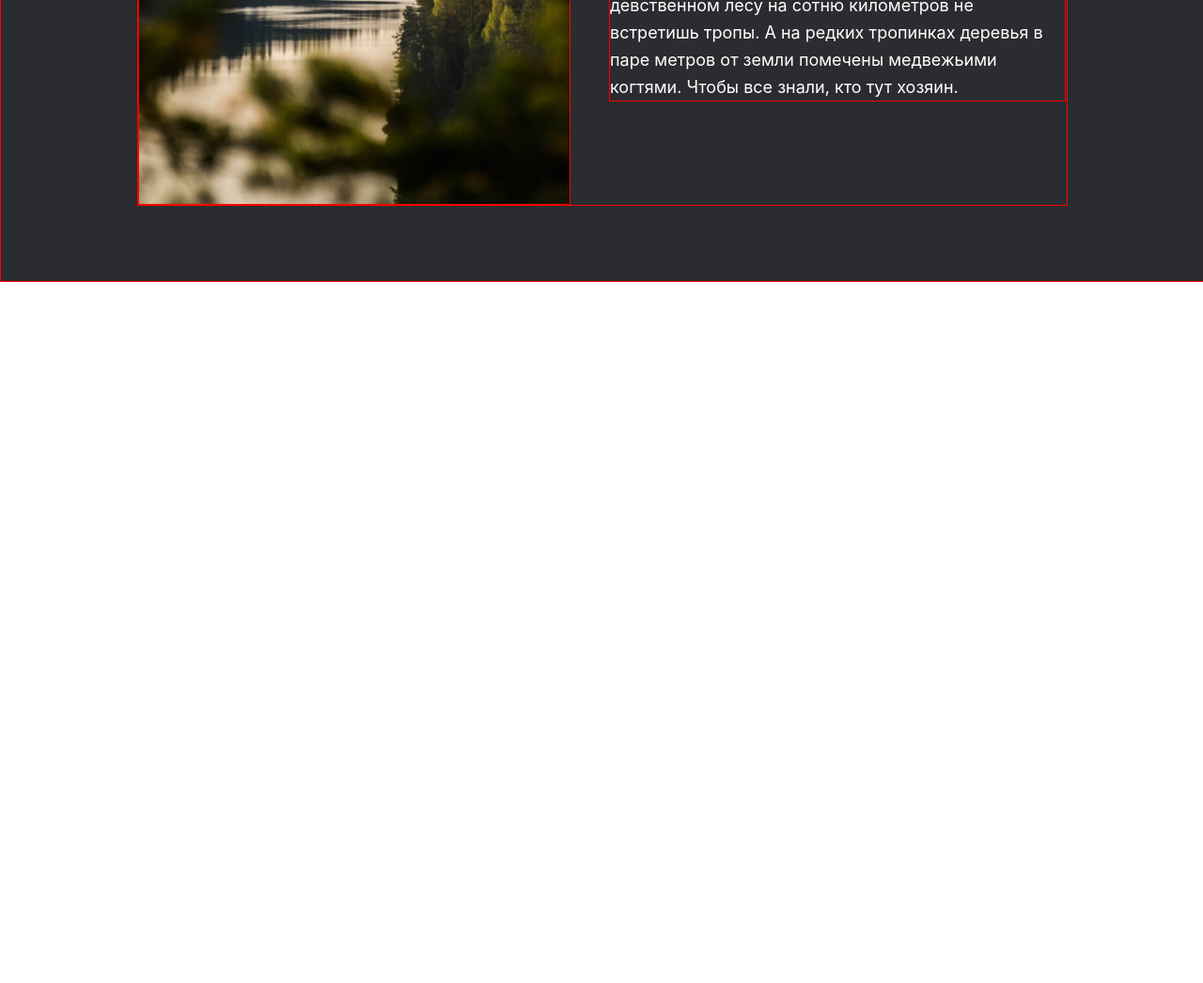
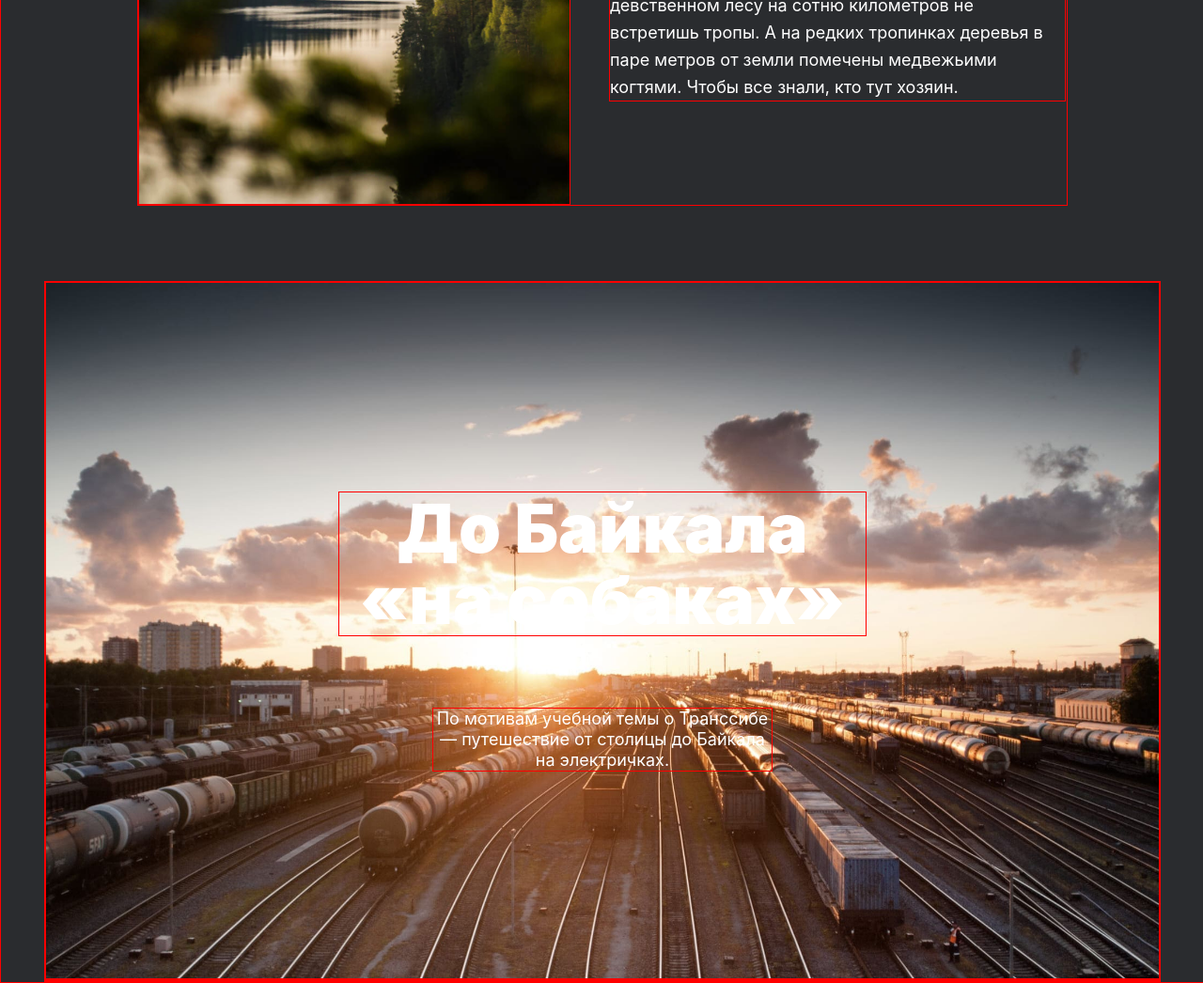
Before and after one commit to DezmonDND/russian-travel, a plain HTML site: page index.html in a window 1280 px wide. Shown: the part 5641-6687 px from the top of the page at 94% size. Before the commit the page ends 5941 px from the top, so only its background shows below. Drawn offline with Linux system fonts and the light colour scheme; a web font is replaced by a local one.

Commit message:
First commit

```diff
--- /dev/null
+++ b/blocks/cover/__backgroung/cover__backgroung.css
@@ -0,0 +1,5 @@
+.cover__backgroung {
+  border: 1px solid red;
+  width: 1184px;
+  height: 740px;
+}
--- /dev/null
+++ b/blocks/cover/__overlay/cover__overlay.css
@@ -0,0 +1,3 @@
+.cover__overlay {
+  border: 1px solid red;
+}
--- /dev/null
+++ b/blocks/cover/__subtitle/cover__subtitle.css
@@ -0,0 +1,14 @@
+.cover__subtitle {
+  border: 1px solid red;
+  margin: 0;
+  font-weight: 400;
+  font-size: 18px;
+  line-height: 22px;
+  position: absolute;
+  bottom: 30%;
+  left: 50%;
+  transform: translatex(-50%);
+  max-width: 360px;
+  text-align: center;
+
+}
--- /dev/null
+++ b/blocks/cover/__title/cover__title.css
@@ -0,0 +1,16 @@
+.cover__title {
+  border: 1px solid red;
+  margin: 0;
+  font-weight: 900;
+  font-size: 72px;
+  line-height: 76px;
+  position: absolute;
+  top: 30%;
+  left: 50%;
+  transform: translatex(-50%);
+  max-width: 560px;
+  margin-bottom: 32px;
+  text-align: center;
+
+
+}
--- /dev/null
+++ b/blocks/cover/cover.css
@@ -0,0 +1,6 @@
+.cover {
+  border: 1px solid red;
+  margin: auto;
+  display: grid;
+ position: relative;
+}
--- a/index.html
+++ b/index.html
@@ -135,8 +135,16 @@
             в паре метров от земли помечены медвежьими когтями. Чтобы все знали, кто тут хозяин.</p>
         </div>
       </div>
+      <div class="cover">
+        <h2 class="cover__title">До Байкала «на собаках»</h2>
+        <p class="cover__subtitle">По мотивам учебной темы о Транссибе — путешествие от столицы до Байкала на
+          электричках.</p>
+        <img src="./images/cover-trains.jpg" alt="Картинка поезда" class="cover__backgroung">
+        <div class="cover__overlay"></div>
+      </div>
+  </div>
 
-    </main>
+  </main>
   </div>
 </body>
 
--- a/pages/index.css
+++ b/pages/index.css
@@ -21,3 +21,8 @@
 @import url(../blocks/place/__website/_url-heading/place__website_url-heading.css);
 @import url(../blocks/place/__image/place__image.css);
 @import url(../blocks/places/places.css);
+@import url(../blocks/cover/cover.css);
+@import url(../blocks/cover/__backgroung/cover__backgroung.css);
+@import url(../blocks/cover/__overlay/cover__overlay.css);
+@import url(../blocks/cover/__subtitle/cover__subtitle.css);
+@import url(../blocks/cover/__title/cover__title.css);
```
